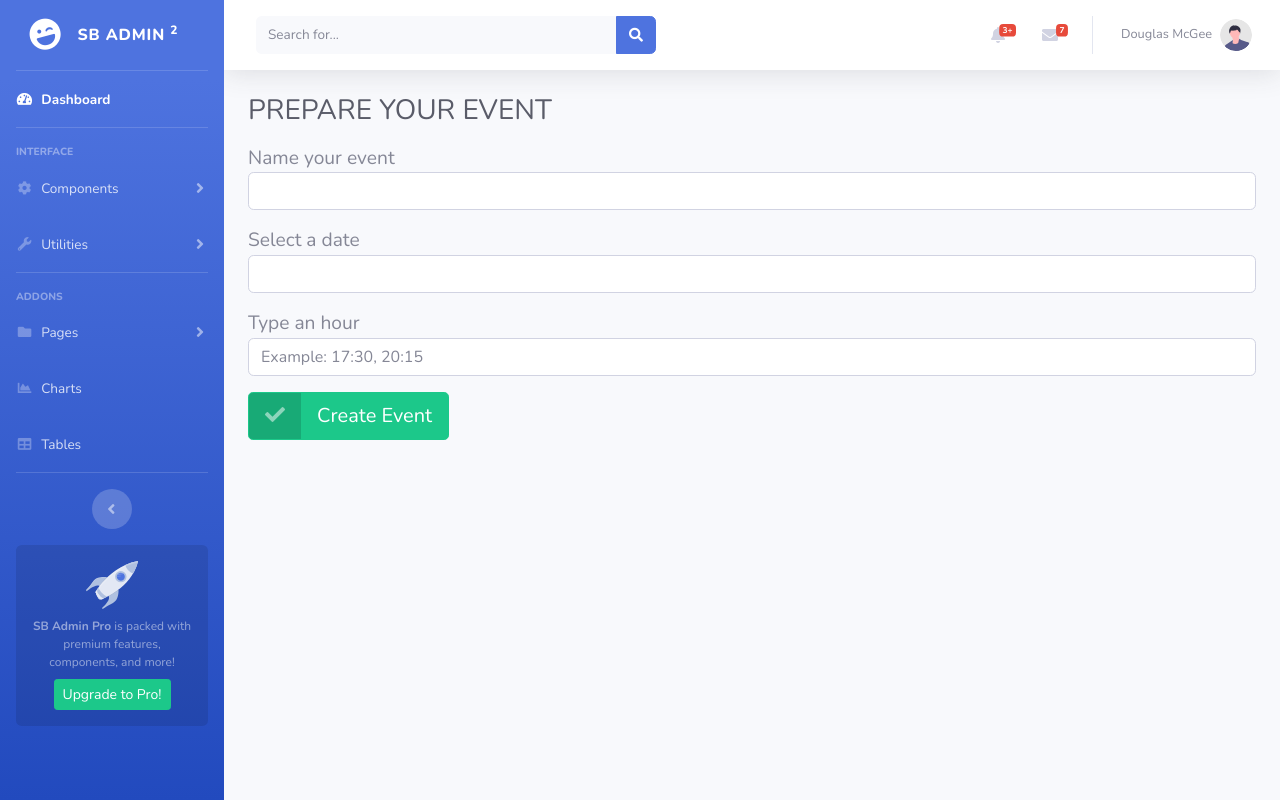
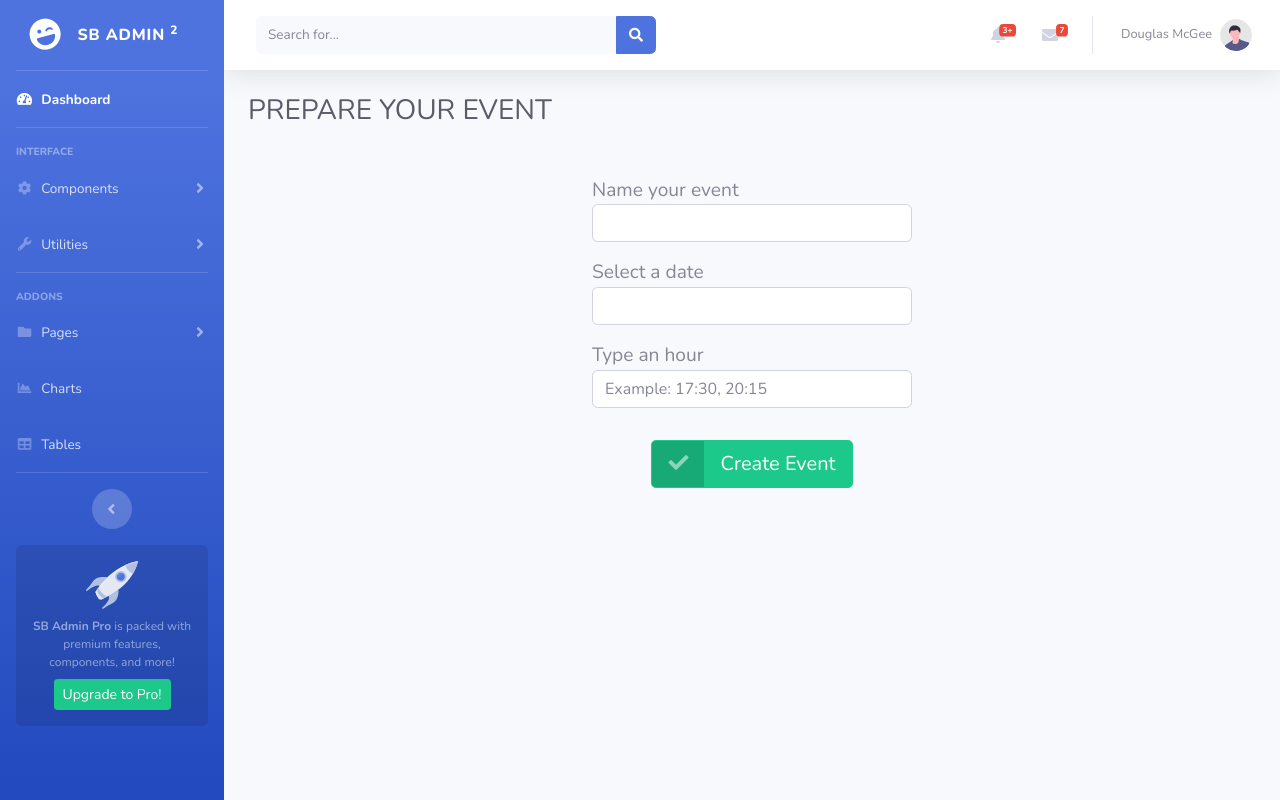
Before and after one commit to scyruz3/BioRhythm, a Flask app: template biorhythm/templates/createEvent.html in a window 1280 px wide. Run offline with Flask 2, Linux system fonts and the light colour scheme; the template is opened without the code that fills it, so the values that code supplies are empty; some libraries are stand-ins or nearby versions.

Commit message:
Frontend p2

```diff
--- a/biorhythm/templates/createEvent.html
+++ b/biorhythm/templates/createEvent.html
@@ -359,10 +359,12 @@
         <!-- Begin Page Content -->
         <div class="container-fluid">
           <!-- Page Heading -->
-          <h1 class="h3 mb-2 text-gray-800">PREPARE YOUR EVENT</h1>
+          <h1 class="h3 mb-4 text-gray-800">PREPARE YOUR EVENT</h1>
           <p />
 
           <!-- Name INput -->
+          <div class="row align-items-center justify-content-center">
+            <div class="col-lg-4 m-4">
               <p class="text-lg mb-0">Name your event</p>
               <form class="verticalform">
                 <input type="text" class="form-control" />
@@ -390,13 +392,19 @@
               <p />
 
               <!--Create Event Button-->
-          <div class="my-2"></div>
+
+              <div class="row justify-content-center m-4">
+                <div class="my-2">
                   <a href="/inviteFriends" class="btn btn-success btn-icon-split btn-lg">
                     <span class="icon text-white-50">
                       <i class="fas fa-check"></i>
                     </span>
                     <span class="text">Create Event</span>
                   </a>
+                </div>
+              </div>
+            </div>
+          </div>
 
           {% endblock %}
           <!-- End of Main Content -->
```
Lines whose indentation alone changed are shown as unchanged.
